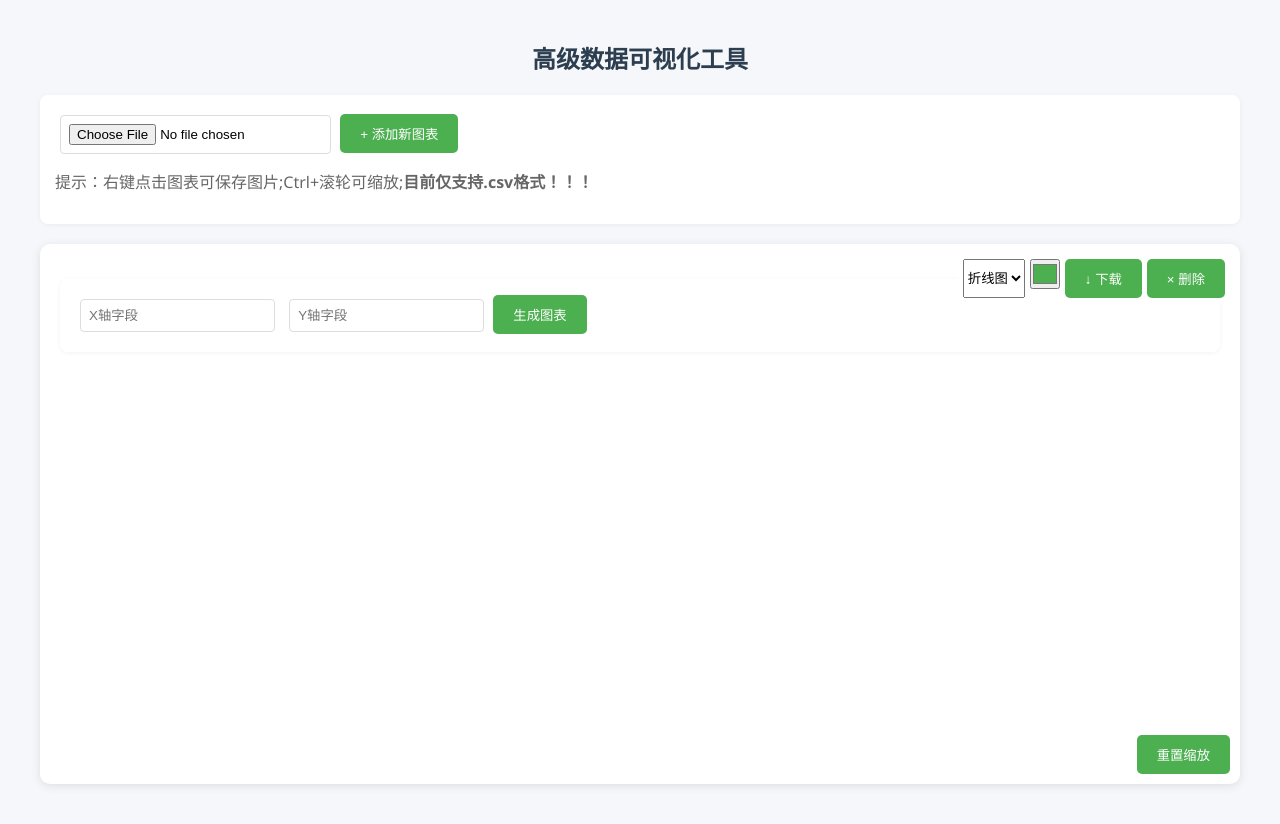
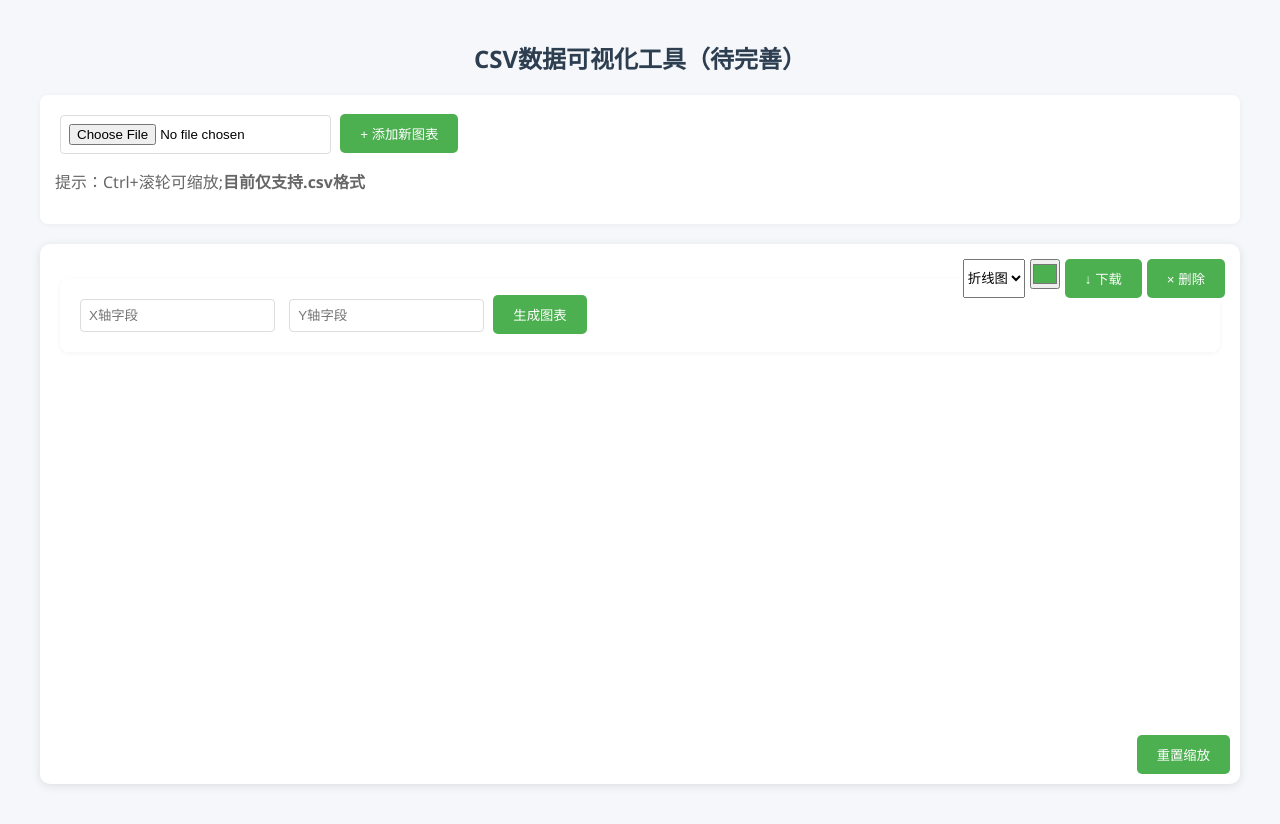
Before and after one commit to SquirrelSong5/csv-visualizer, a plain HTML site: page index.html in a window 1280 px wide. Drawn offline with nearby package versions, Linux system fonts and the light colour scheme; some packages are replaced by stand-ins of ours; a script that the page names is missing.

Commit message:
文案修改

```diff
--- a/index.html
+++ b/index.html
@@ -89,12 +89,12 @@
     </style>
 </head>
 <body>
-    <h2 style="color: #2c3e50; text-align: center;">高级数据可视化工具</h2>
+    <h2 style="color: #2c3e50; text-align: center;">CSV数据可视化工具（待完善）</h2>
 
     <div class="config-panel">
         <input type="file" id="csvFile" accept=".csv">
         <button onclick="addNewChart()">+ 添加新图表</button>
-        <p style="color: #666; margin-top: 10px;">提示：右键点击图表可保存图片;Ctrl+滚轮可缩放;<strong>目前仅支持.csv格式！！！</strong></p>
+        <p style="color: #666; margin-top: 10px;">提示：Ctrl+滚轮可缩放;<strong>目前仅支持.csv格式</strong></p>
     </div>
 
     <div id="chartsContainer"></div>
```
